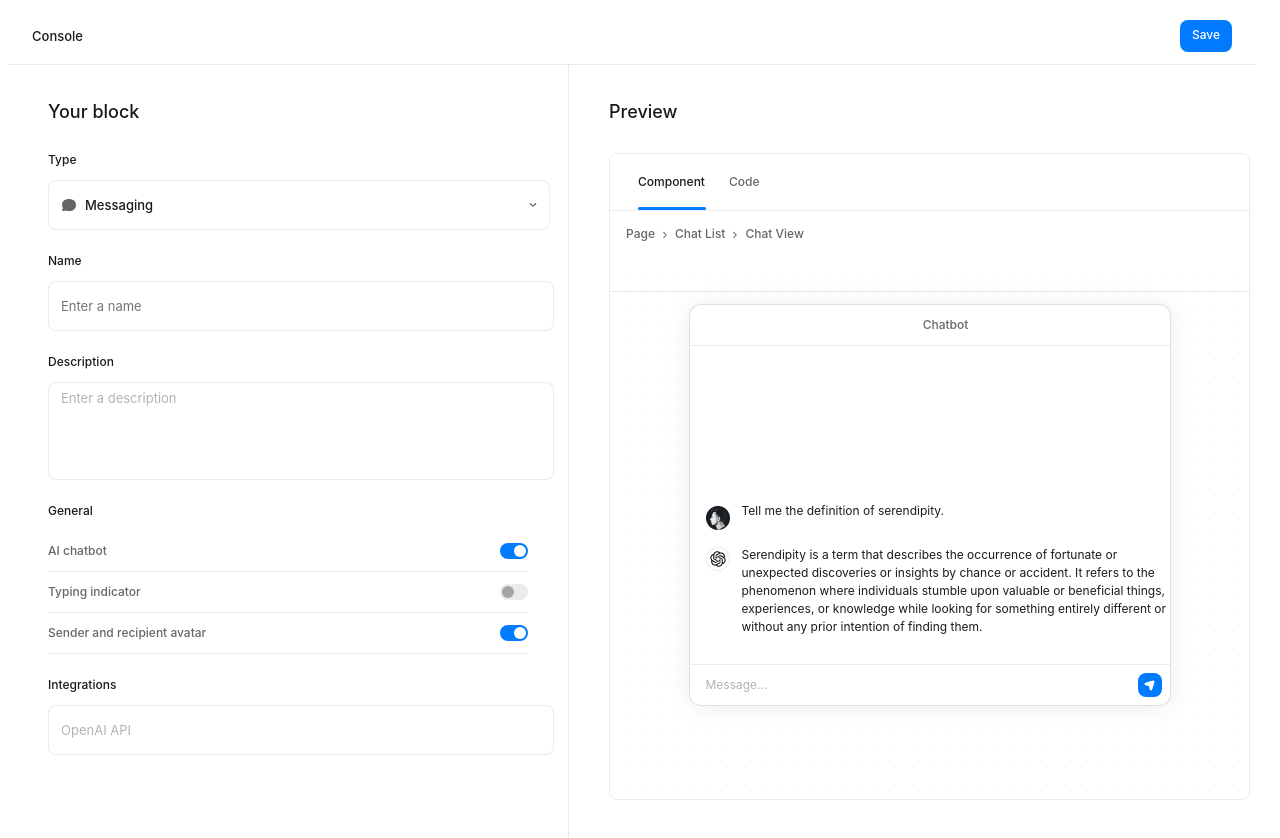
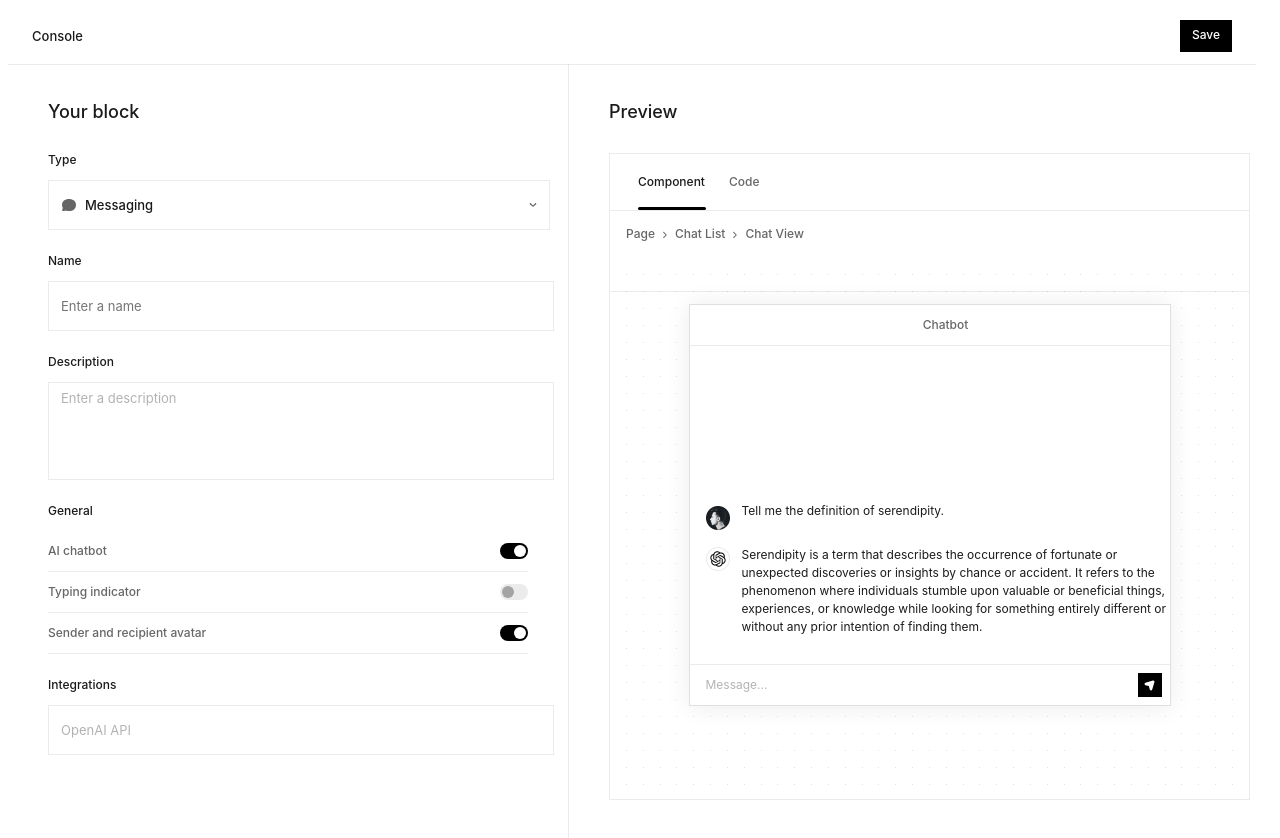
Before and after one commit to Kitenite/0.demo.react, a React (Vite) app: page / in a window 1280 px wide. Shown: the top 838 px of the page. Built offline with nearby package versions, Linux system fonts and the light colour scheme.

Commit message:
Synched styleguide.css from 0.engineering plugin.

```diff
--- a/styleguide.css
+++ b/styleguide.css
@@ -1,54 +1,57 @@
-:root {
-    --spacing-spacing-xl: 32px;
-    --spacing-spacing-lg: 24px;
-    --spacing-spacing-sm: 12px;
-    --spacing-spacing-md: 16px;
-    --spacing-spacing-xs: 8px;
+[data-spacing-mode="standard"] {
+    --spacing-spacing-xs: 8;
+    --spacing-spacing-sm: 12;
+    --spacing-spacing-md: 16;
+    --spacing-spacing-lg: 24;
+    --spacing-spacing-xl: 32;
+}
+
+[data-spacing-mode="expanded"] {
+    --spacing-spacing-xs: 16;
+    --spacing-spacing-sm: 24;
+    --spacing-spacing-md: 32;
+    --spacing-spacing-lg: 48;
+    --spacing-spacing-xl: 64;
+}
+
+[data-spacing-mode="condensed"] {
+    --spacing-spacing-xs: 2;
+    --spacing-spacing-sm: 4;
+    --spacing-spacing-md: 8;
+    --spacing-spacing-lg: 12;
+    --spacing-spacing-xl: 16;
+}
+
+[data-themes-mode="minimal"] {
+    --themes-color-text-primary: #000000E5;
+    --themes-color-text-secondary: #00000099;
+    --themes-color-text-tertiary: #0000004D;
+    --themes-color-input-background: #FFFFFF;
+    --themes-color-primary-button-text: #FFFFFF;
+    --themes-color-secondary-button-text: #000000;
+    --themes-color-primary-button-fill: #000000;
     --themes-color-secondary-button-fill: #FFFFFF;
+    --themes-color-background: #FFFFFF;
+    --themes-color-border-primary: #0000001F;
+    --themes-color-border-secondary: #00000014;
     --themes-color-dot: #00000029;
+    --themes-border-radius-small: 8;
+    --themes-border-radius-medium: 12;
+}
+
+[data-themes-mode="round"] {
+    --themes-color-text-primary: #000000E5;
+    --themes-color-text-secondary: #00000099;
+    --themes-color-text-tertiary: #0000004D;
     --themes-color-input-background: #FFFFFF;
-    --themes-color-text-primary: #000000E5;
+    --themes-color-primary-button-text: #FFFFFF;
+    --themes-color-secondary-button-text: #000000;
+    --themes-color-primary-button-fill: #314DE2D9;
+    --themes-color-secondary-button-fill: #FFFFFF;
+    --themes-color-background: #FAFAFA;
     --themes-color-border-primary: #0000001F;
-    --themes-color-background: #FFFFFF;
     --themes-color-border-secondary: #00000014;
-    --themes-border-radius-medium: 12px;
-    --themes-color-text-tertiary: #0000004D;
-    --themes-border-radius-small: 8px;
-    --themes-color-primary-button-fill: #007AFF;
-    --themes-color-primary-button-text: #FFFFFF;
-    --themes-color-text-secondary: #00000099;
-    --themes-color-secondary-button-text: #000000;
+    --themes-color-dot: #00000029;
+    --themes-border-radius-small: 4;
+    --themes-border-radius-medium: 8;
 }
-[data-spacing-mode="standard"] {
-    --spacing-spacing-xl: 32px;
-    --spacing-spacing-lg: 24px;
-    --spacing-spacing-sm: 12px;
-    --spacing-spacing-md: 16px;
-    --spacing-spacing-xs: 8px;
-}
-[data-spacing-mode="expanded"] {
-    --spacing-spacing-xl: 64px;
-    --spacing-spacing-lg: 48px;
-    --spacing-spacing-sm: 24px;
-    --spacing-spacing-md: 32px;
-    --spacing-spacing-xs: 16px;
-}
-[data-spacing-mode="condensed"] {
-    --spacing-spacing-xl: 16px;
-    --spacing-spacing-lg: 12px;
-    --spacing-spacing-sm: 4px;
-    --spacing-spacing-md: 8px;
-    --spacing-spacing-xs: 2px;
-}
-[data-themes-mode="minimal"] {
-    --themes-color-background: #FFFFFF;
-    --themes-border-radius-medium: 12px;
-    --themes-border-radius-small: 8px;
-    --themes-color-primary-button-fill: #007AFF;
-}
-[data-themes-mode="round"] {
-    --themes-color-background: #FAFAFA;
-    --themes-border-radius-medium: 8px;
-    --themes-border-radius-small: 4px;
-    --themes-color-primary-button-fill: #000000D9;
-}
```
